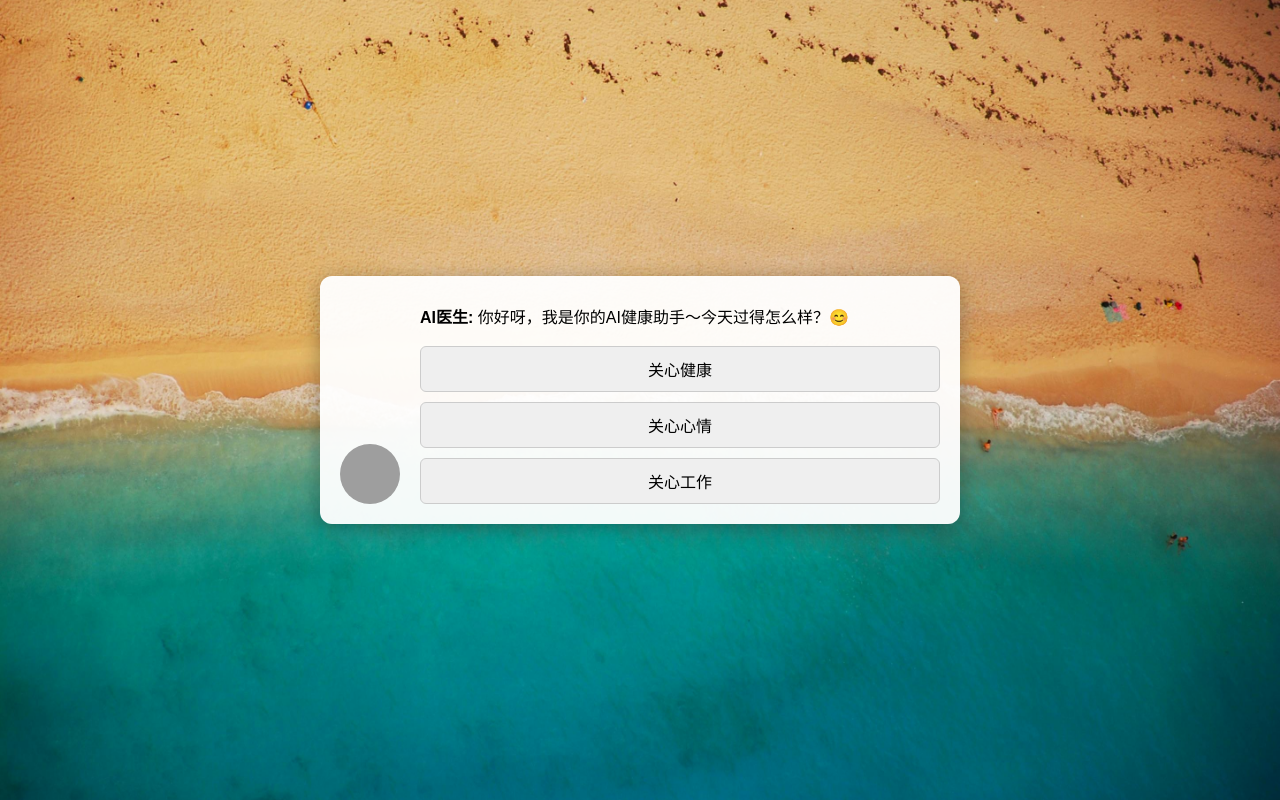
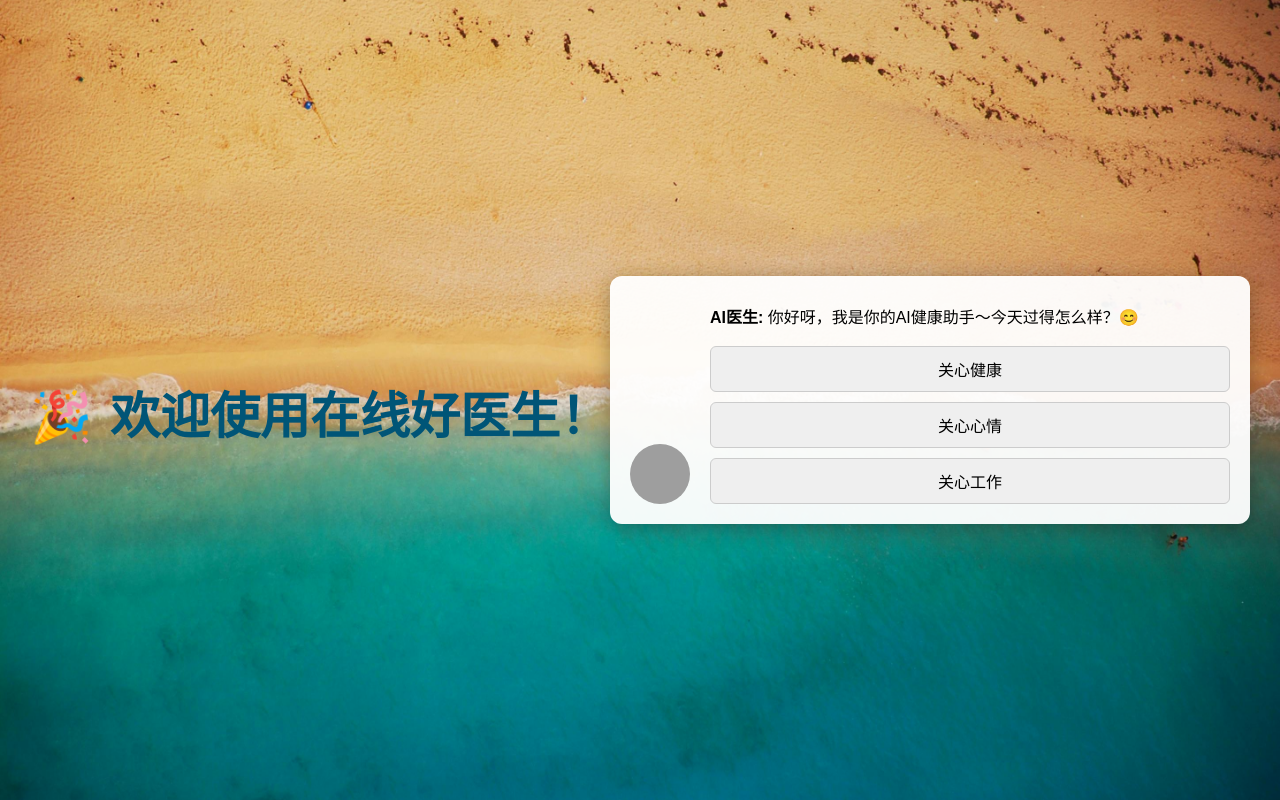
Before and after one commit to xiaoqilt/chatbot, a plain HTML site: page index.html in a window 1280 px wide. Drawn offline with nearby package versions, Linux system fonts and the light colour scheme; grey boxes are pictures that could not be loaded.

Commit message:
Update index.html

```diff
--- a/index.html
+++ b/index.html
@@ -1,9 +1,11 @@
+<!-- 这个代码块使用的是vue3的框架，除了这个代码块之外，其余的工程文件都是使用的vue2的框架 -->
 <!DOCTYPE html>
 <html lang="zh">
 <head>
   <meta charset="UTF-8">
   <title>关心用户的聊天机器人</title>
   <script src="https://cdn.jsdelivr.net/npm/vue@3.5.16/dist/vue.global.min.js"></script>
+  <link rel="stylesheet" href="style.css">
   <style>
     body {
       margin: 0;
@@ -14,6 +16,14 @@
       justify-content: center;
       align-items: center;
       font-family: Arial, sans-serif;
+    }
+    /* 定义大标题的样式和位置 */
+    .google-title {
+      font-family: 'ZCOOL KuaiLe', cursive;
+      font-size: 50px;
+      text-align: center;
+      color: #005577;
+      margin-bottom: 10px;
     }
 
     .chat-wrapper {
@@ -57,6 +67,8 @@
   </style>
 </head>
 <body>
+  <!-- <h1 style="text-align: center; font-size: 2.5em; margin-top: 10px; color: #333;">AI医生在线，看病真方便</h1> -->
+  <h1 class="google-title">🎉 欢迎使用在线好医生！</h1>
   <div class="chat-wrapper">
     <img class="bot-image" src="https://cdn-icons-png.flaticon.com/512/4712/4712109.png" alt="Bot">
     <div id="app">
```
